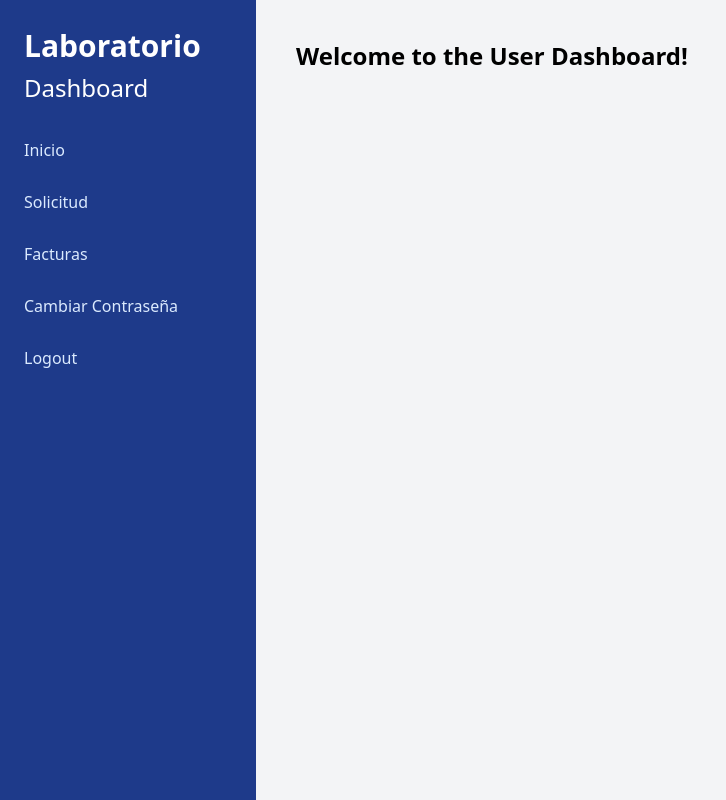
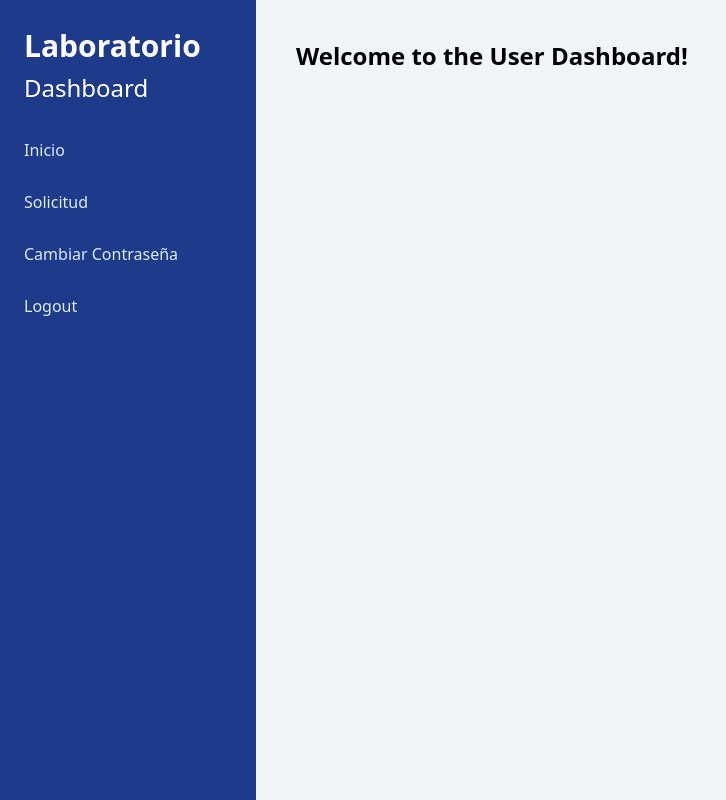
Before and after one commit to eigonzalezrojas/lab-system, a Python web app: template src/templates/operador_dashboard.html in a window 1280 px wide. Shown: the whole page, without its empty margins (0-726 px from the left). Run offline with Jinja, Linux system fonts and the light colour scheme; the template is opened without the code that fills it, so the values that code supplies are empty; some libraries are stand-ins or nearby versions.

Commit message:
comment section facturas

```diff
--- a/src/templates/operador_dashboard.html
+++ b/src/templates/operador_dashboard.html
@@ -21,7 +21,7 @@
             <nav class="flex flex-col space-y-2 mt-4">
                 <a href="{{ url_for('main.operador_dashboard') }}" class="block py-2.5 px-4 rounded transition duration-200 hover:bg-blue-700 hover:text-white">Inicio</a>
                 <a href="{{ url_for('solicitudes.solicitudes') }}" class="block py-2.5 px-4 rounded transition duration-200 hover:bg-blue-700 hover:text-white">Solicitud</a>
-                <a href="#" class="block py-2.5 px-4 rounded transition duration-200 hover:bg-blue-700 hover:text-white">Facturas</a>
+                <!--<a href="#" class="block py-2.5 px-4 rounded transition duration-200 hover:bg-blue-700 hover:text-white">Facturas</a>-->
                 <!--<a href="#" class="block py-2.5 px-4 rounded transition duration-200 hover:bg-blue-700 hover:text-white">Observaciones</a>-->
                 <a href="{{ url_for('auth.change_password') }}" class="block py-2.5 px-4 rounded transition duration-200 hover:bg-blue-700 hover:text-white">Cambiar Contraseña</a>
                 <div class="nav-footer mt-auto">
```
